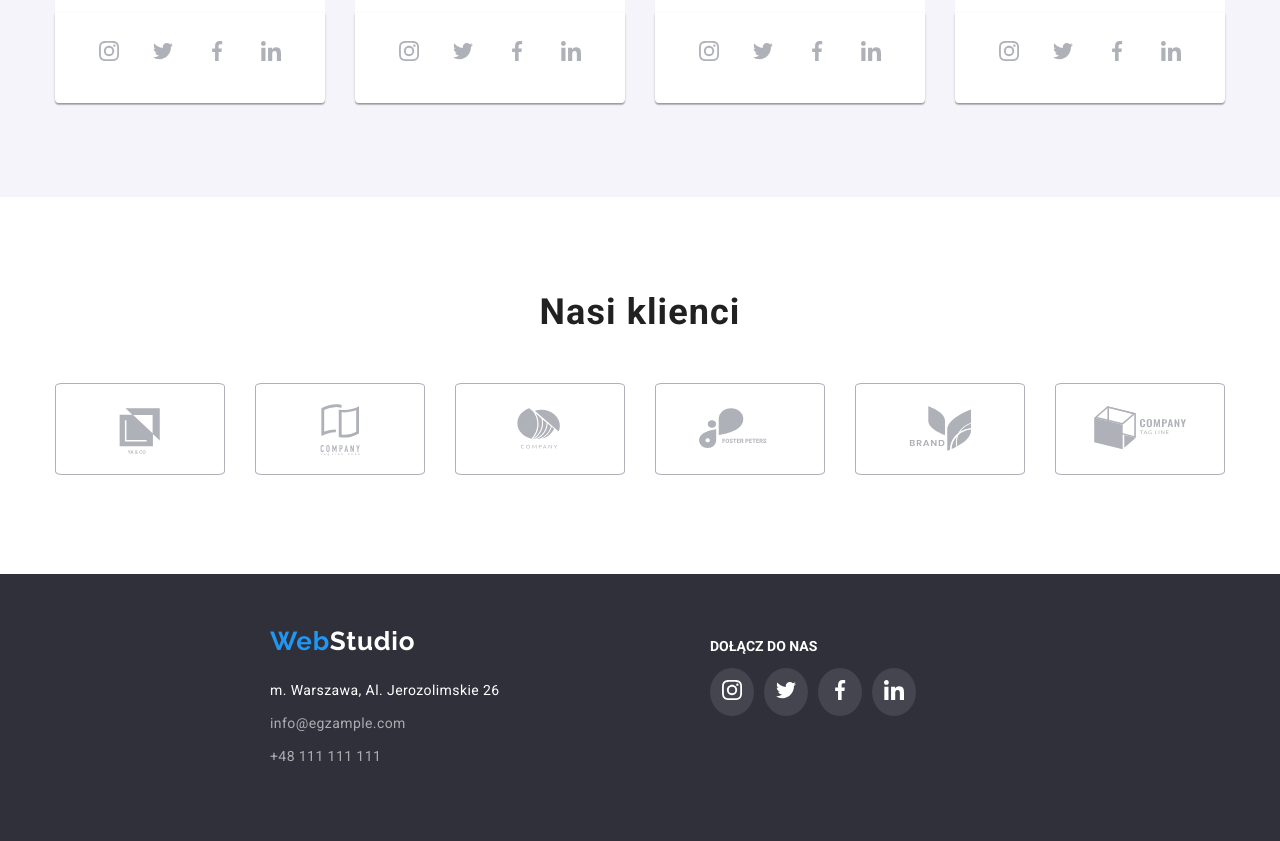
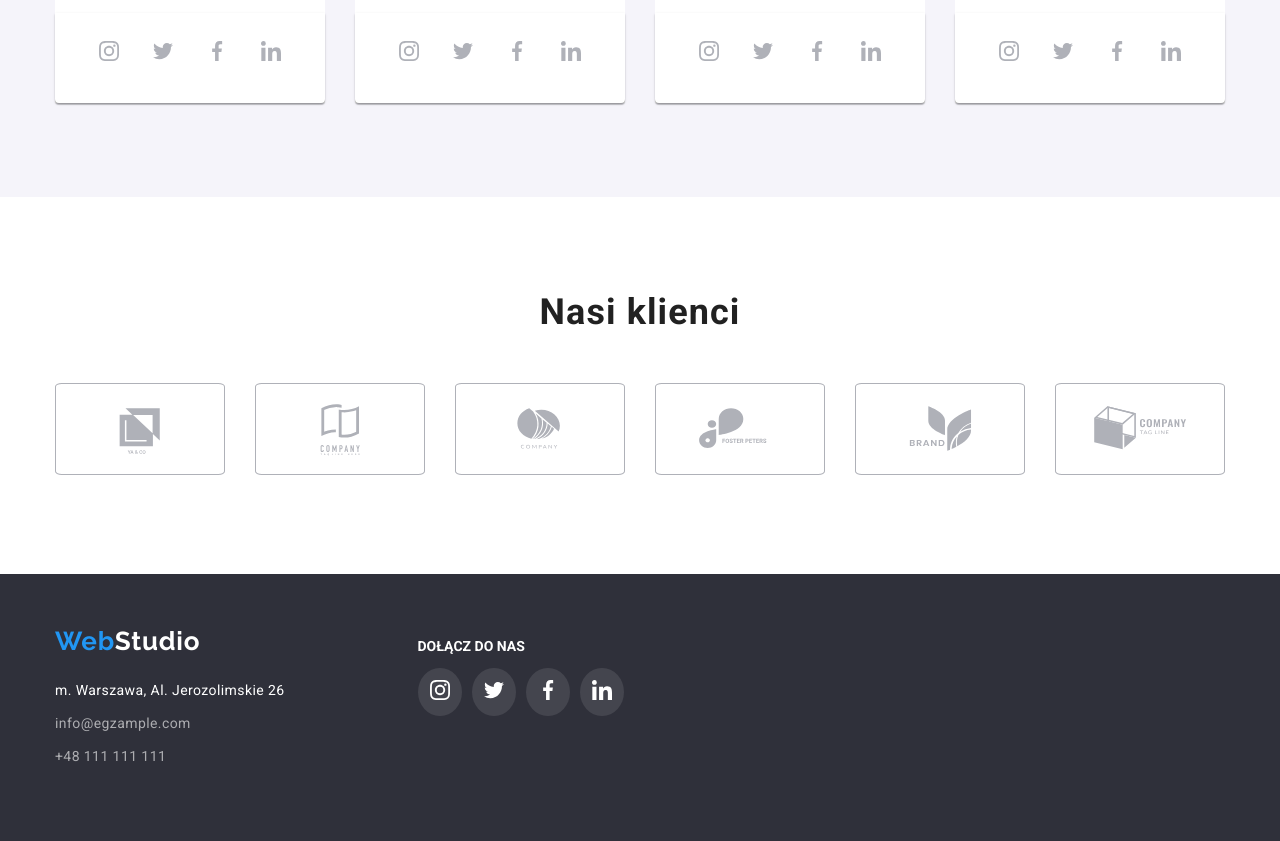
Before and after one commit to Brilli6/goit-markup-hw-04, a plain HTML site: page index.html in a window 1280 px wide. Shown: the part 2276-3117 px from the top of the page. Drawn offline with nearby package versions, Linux system fonts and the light colour scheme.

Commit message:
corrected footer

```diff
--- a/css/styles.css
+++ b/css/styles.css
@@ -297,14 +297,15 @@ margin-block-end: 0;
 .footer-items  {
     display: flex;
     gap: 70px;
-
+margin: 0 auto;
+justify-content: left;
 }
 .footer-data {
-   width: 50%;
-    max-width: 600px;
+   width: 25%;
+    max-width: 500px;
     box-sizing: border-box;
-    padding-left: 215px;
-    flex: 0 1 50%;
+    /*padding-left: 200px;*/
+    flex: 0 1 25%;
     }
 .bottom-logo {
     display: block;
```
